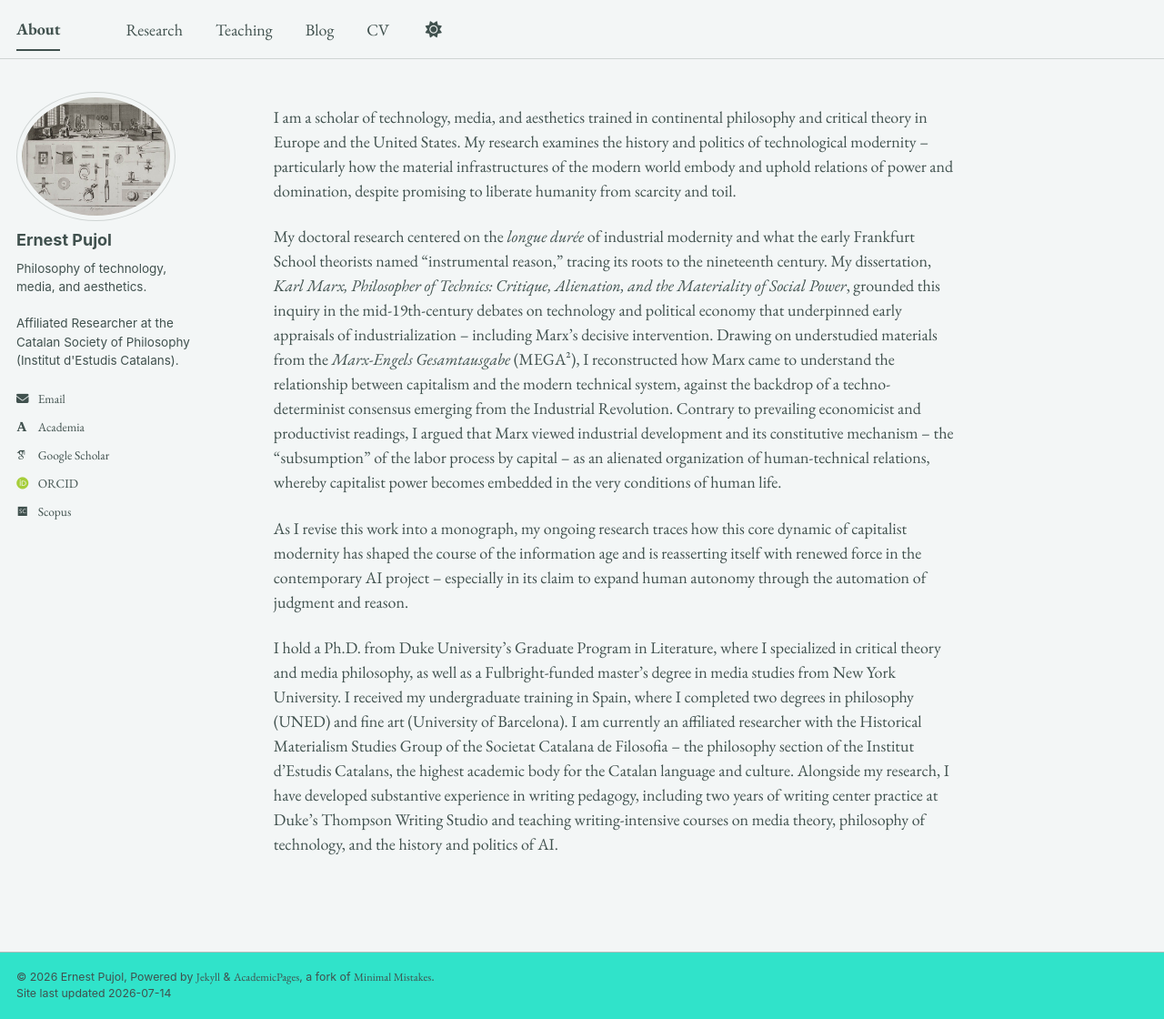
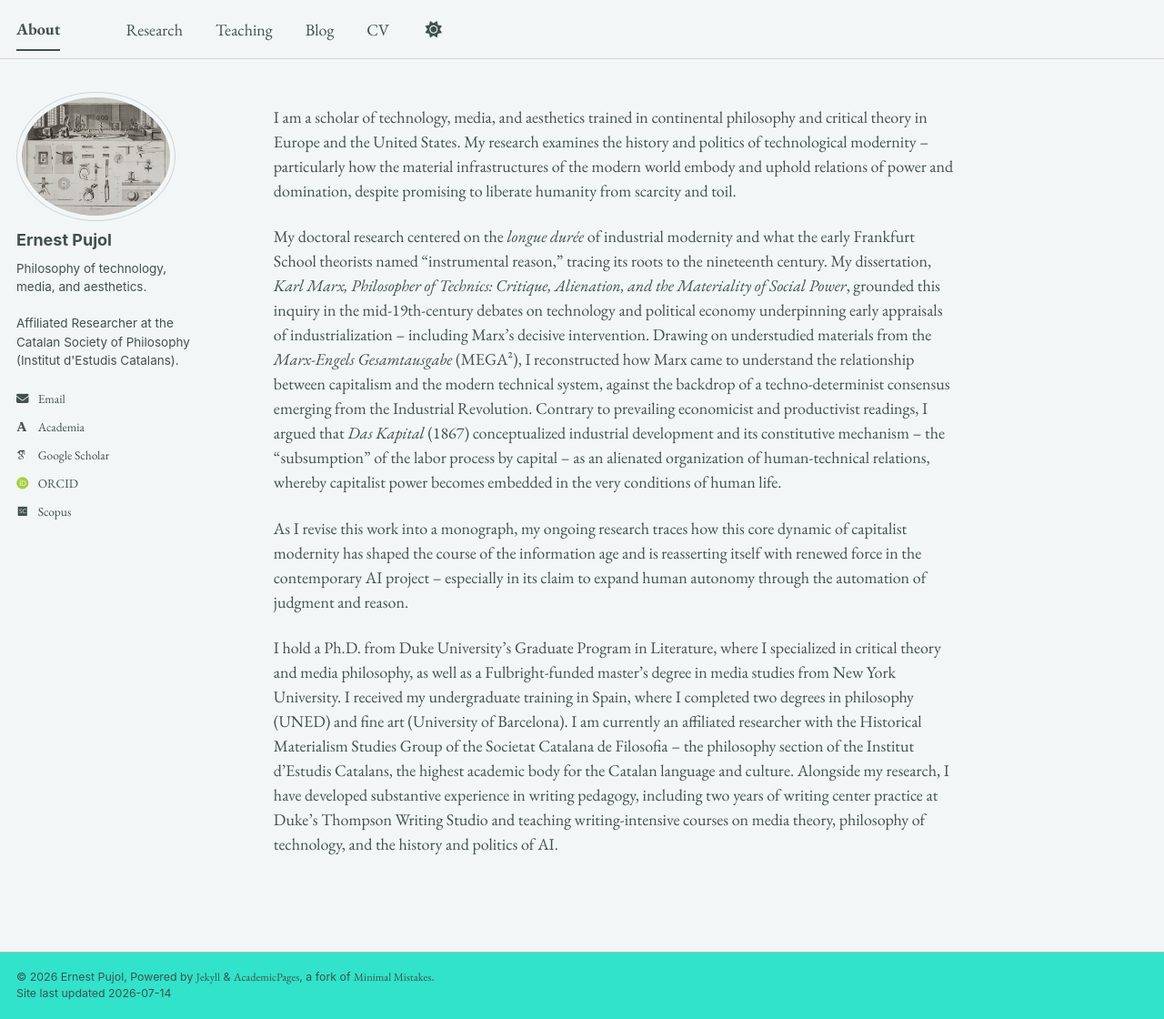
Before and after one commit to epujol90/epujol90.github.io, a Jekyll site: the page built from _pages/about.md, in a window 1280 px wide and 1120 px high. Shown: the whole window at 91% size. Built offline with Jekyll 4.4.1, drawn with Linux system fonts in a browser that asks for light colours; some web fonts are replaced; a script bundle is joined from its source files by our own code; library files that are not in the unit come from our copies.

Commit message:
Update about.md

```diff
--- a/_pages/about.md
+++ b/_pages/about.md
@@ -8,7 +8,7 @@ redirect_from:
 ---
 I am a scholar of technology, media, and aesthetics trained in continental philosophy and critical theory in Europe and the United States. My research examines the history and politics of technological modernity -- particularly how the material infrastructures of the modern world embody and uphold relations of power and domination, despite promising to liberate humanity from scarcity and toil.
 
-My doctoral research centered on the _longue durée_ of industrial modernity and what the early Frankfurt School theorists named “instrumental reason,” tracing its roots to the nineteenth century. My dissertation, _Karl Marx, Philosopher of Technics: Critique, Alienation, and the Materiality of Social Power_, grounded this inquiry in the mid-19th-century debates on technology and political economy that underpinned early appraisals of industrialization -- including Marx's decisive intervention. Drawing on understudied materials from the _Marx-Engels Gesamtausgabe_ (MEGA²), I reconstructed how Marx came to understand the relationship between capitalism and the modern technical system, against the backdrop of a techno-determinist consensus emerging from the Industrial Revolution. Contrary to prevailing economicist and productivist readings, I argued that Marx viewed industrial development and its constitutive mechanism -- the “subsumption” of the labor process by capital -- as an alienated organization of human-technical relations, whereby capitalist power becomes embedded in the very conditions of human life.
+My doctoral research centered on the _longue durée_ of industrial modernity and what the early Frankfurt School theorists named “instrumental reason,” tracing its roots to the nineteenth century. My dissertation, _Karl Marx, Philosopher of Technics: Critique, Alienation, and the Materiality of Social Power_, grounded this inquiry in the mid-19th-century debates on technology and political economy underpinning early appraisals of industrialization -- including Marx's decisive intervention. Drawing on understudied materials from the _Marx-Engels Gesamtausgabe_ (MEGA²), I reconstructed how Marx came to understand the relationship between capitalism and the modern technical system, against the backdrop of a techno-determinist consensus emerging from the Industrial Revolution. Contrary to prevailing economicist and productivist readings, I argued that _Das Kapital_ (1867) conceptualized industrial development and its constitutive mechanism -- the “subsumption” of the labor process by capital -- as an alienated organization of human-technical relations, whereby capitalist power becomes embedded in the very conditions of human life.
 
 As I revise this work into a monograph, my ongoing research traces how this core dynamic of capitalist modernity has shaped the course of the information age and is reasserting itself with renewed force in the contemporary AI project -- especially in its claim to expand human autonomy through the automation of judgment and reason.
 
```
